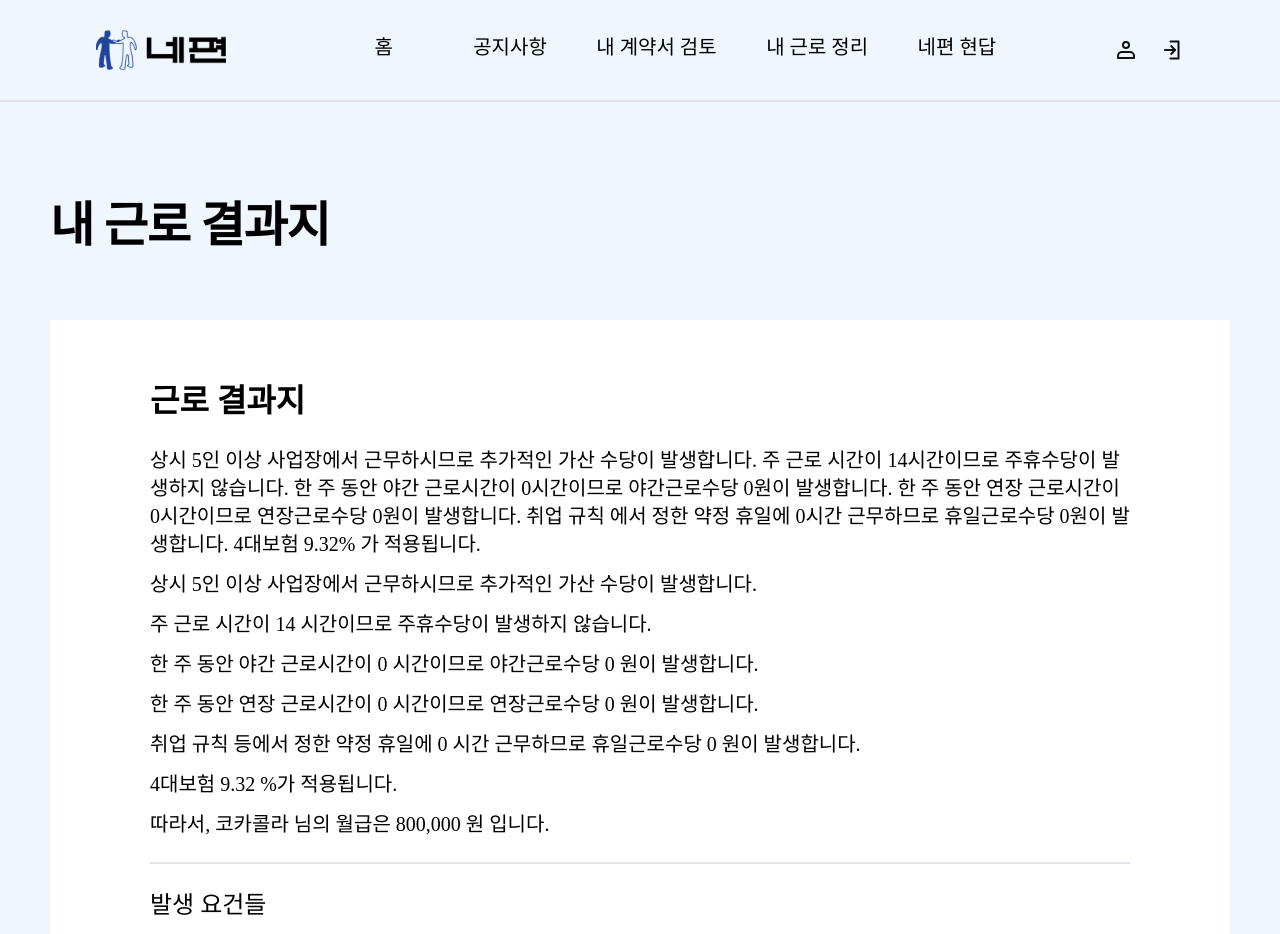
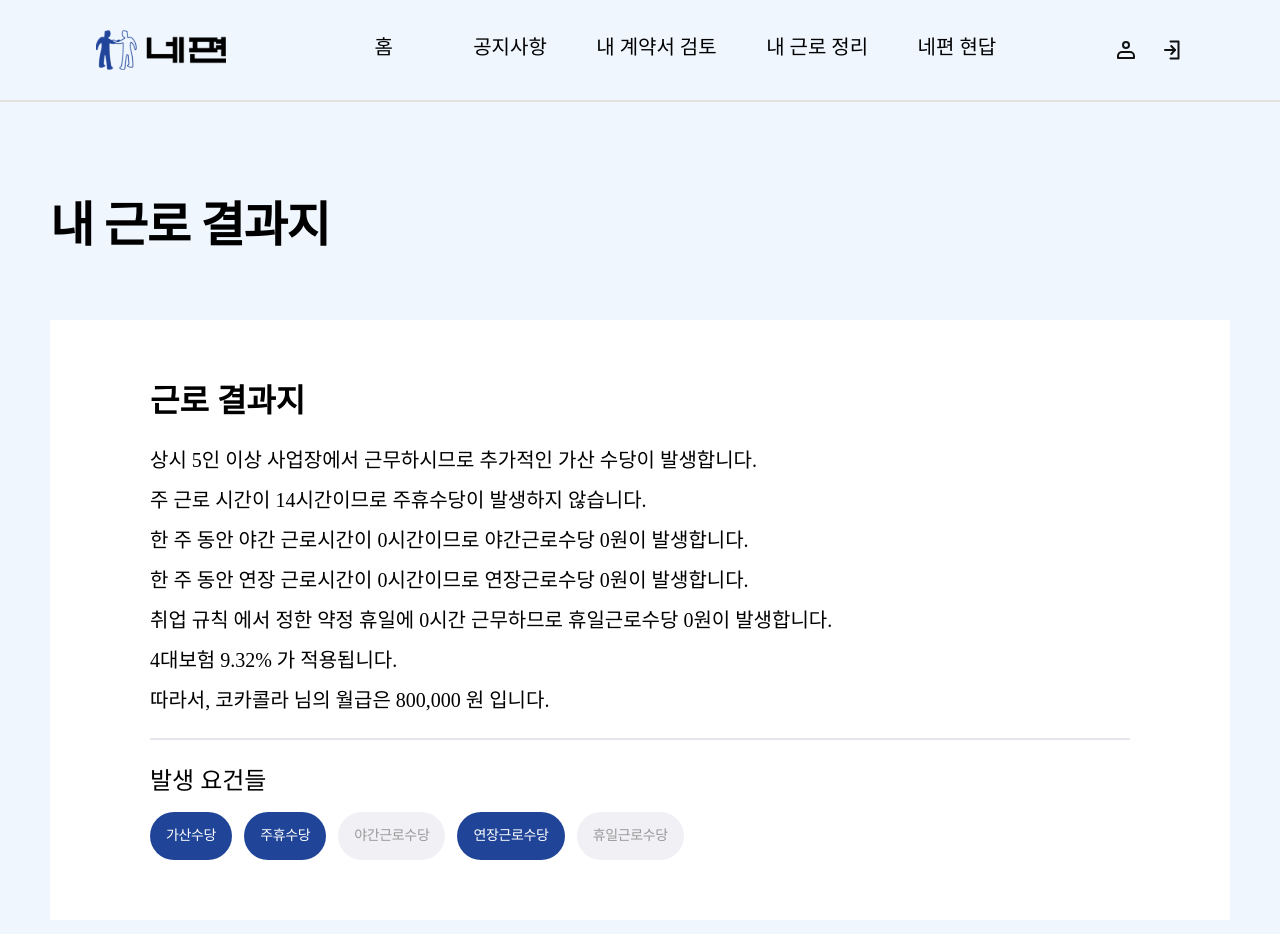
Before and after one commit to HSU-Likelion12-yourSide/YourSide-Front, a React (Create React App) app: page /ViewMyWorkResult in a window 1280 px wide. Shown: the top 934 px of the page. Built offline with nearby package versions, Linux system fonts and the light colour scheme.

Commit message:
✨: 데이터로 부터 일반 문자열을 받아와서 2차 가공으로 결과물들을 div로 반환해서 html에 적용

```diff
--- a/src/Page/Common/components/VmwrResult.component.jsx
+++ b/src/Page/Common/components/VmwrResult.component.jsx
@@ -4,6 +4,10 @@ import '../css/VmwrResult.component.scss';
 import data from '../temp/data/vmwrResult.data';
 
 const OptionsResultData = data;
+const ResultContents = OptionsResultData[0].data.content
+  .trim()
+  .split('니다.')
+  .filter(el => el !== ''); // 빈 문자열 제거
 
 const OptionsList = [
   '가산수당',
@@ -22,27 +26,17 @@ const resultState = [
   OptionsResultData[0].data.holidayPay,
 ];
 
-const options = [];
-
-// map으로 변환할 방법과 방식 필요
-for (let i = 0; i < 5; i += 1) {
-  options.push(
-    <VmwrOptionButton
-      key={i}
-      resultState={resultState[i] ? 'check' : 'uncheck'}
-      option={OptionsList[i]}
-    />,
-    //
-  );
-}
-
 const VmwrResult = () => {
   return (
     <div className="vmwr-container">
       <div className="vmwr-contents">
         <div className="vmwr-result-title">근로 결과지</div>
-        <div>{OptionsResultData[0].data.content}</div>
         <div>
+          {ResultContents.map(el => {
+            return <div key={el}>{el}니다.</div>;
+          })}
+        </div>
+        {/* <div>
           상시 5인 이상 사업장에서 근무하시므로 추가적인 가산 수당이 발생합니다.
         </div>
         <div>주 근로 시간이 14 시간이므로 주휴수당이 발생하지 않습니다.</div>
@@ -59,14 +53,18 @@ const VmwrResult = () => {
           원이 발생합니다.
         </div>
         <div>4대보험 9.32 %가 적용됩니다.</div>
-        <div>따라서, 코카콜라 님의 월급은 800,000 원 입니다.</div>
+        <div>따라서, 코카콜라 님의 월급은 800,000 원 입니다.</div> */}
       </div>
       <div className="vmwr-group">
         <div className="vmwr-options">발생 요건들</div>
         <div className="vmwr-list">
-          {options.map(el => {
-            return el;
-          })}
+          {OptionsList.map((option, index) => (
+            <VmwrOptionButton
+              key={option}
+              resultState={resultState[index] ? 'check' : 'uncheck'}
+              option={option}
+            />
+          ))}
           {/*
           <div className="check">가산수당</div>
           <div className="check">주휴수당</div>
--- a/src/Page/Common/temp/data/vmwrResult.data.js
+++ b/src/Page/Common/temp/data/vmwrResult.data.js
@@ -5,7 +5,7 @@ const data = [
       nickname: '코카콜라',
       title: '미도인 성수',
       content:
-        '상시 5인 이상 사업장에서 근무하시므로 추가적인 가산 수당이 발생합니다. 주 근로 시간이 14시간이므로 주휴수당이 발생하지 않습니다. 한 주 동안 야간 근로시간이 0시간이므로 야간근로수당 0원이 발생합니다. 한 주 동안 연장 근로시간이 0시간이므로 연장근로수당 0원이 발생합니다. 취업 규칙 에서 정한 약정 휴일에 0시간 근무하므로 휴일근로수당 0원이 발생합니다. 4대보험 9.32% 가 적용됩니다.',
+        '상시 5인 이상 사업장에서 근무하시므로 추가적인 가산 수당이 발생합니다. 주 근로 시간이 14시간이므로 주휴수당이 발생하지 않습니다. 한 주 동안 야간 근로시간이 0시간이므로 야간근로수당 0원이 발생합니다. 한 주 동안 연장 근로시간이 0시간이므로 연장근로수당 0원이 발생합니다. 취업 규칙 에서 정한 약정 휴일에 0시간 근무하므로 휴일근로수당 0원이 발생합니다. 4대보험 9.32% 가 적용됩니다. 따라서, 코카콜라 님의 월급은 800,000 원 입니다.',
       extraPay: true, // 가산 수당 발생 여부
       weekPay: true, // 주휴 수당 발생 여부
       nightPay: false, // 야간 수당 발생 여부
```
